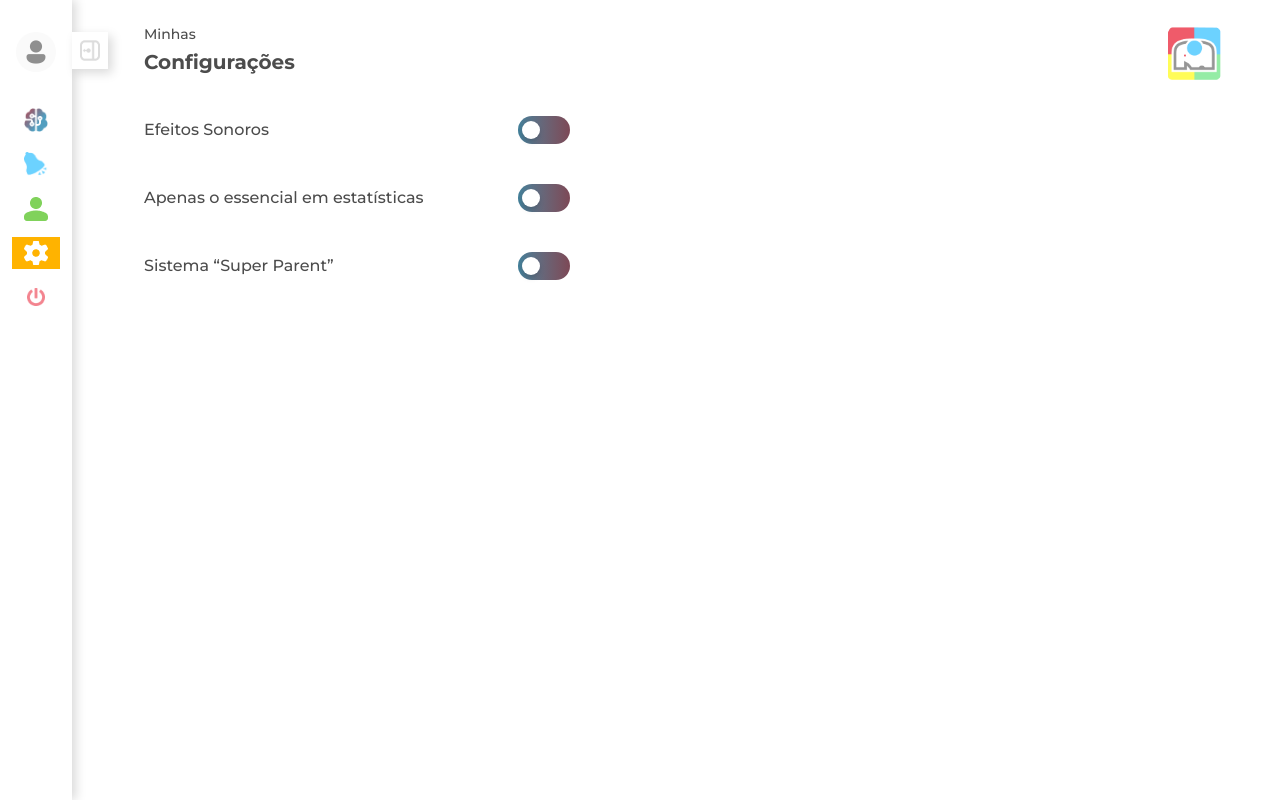
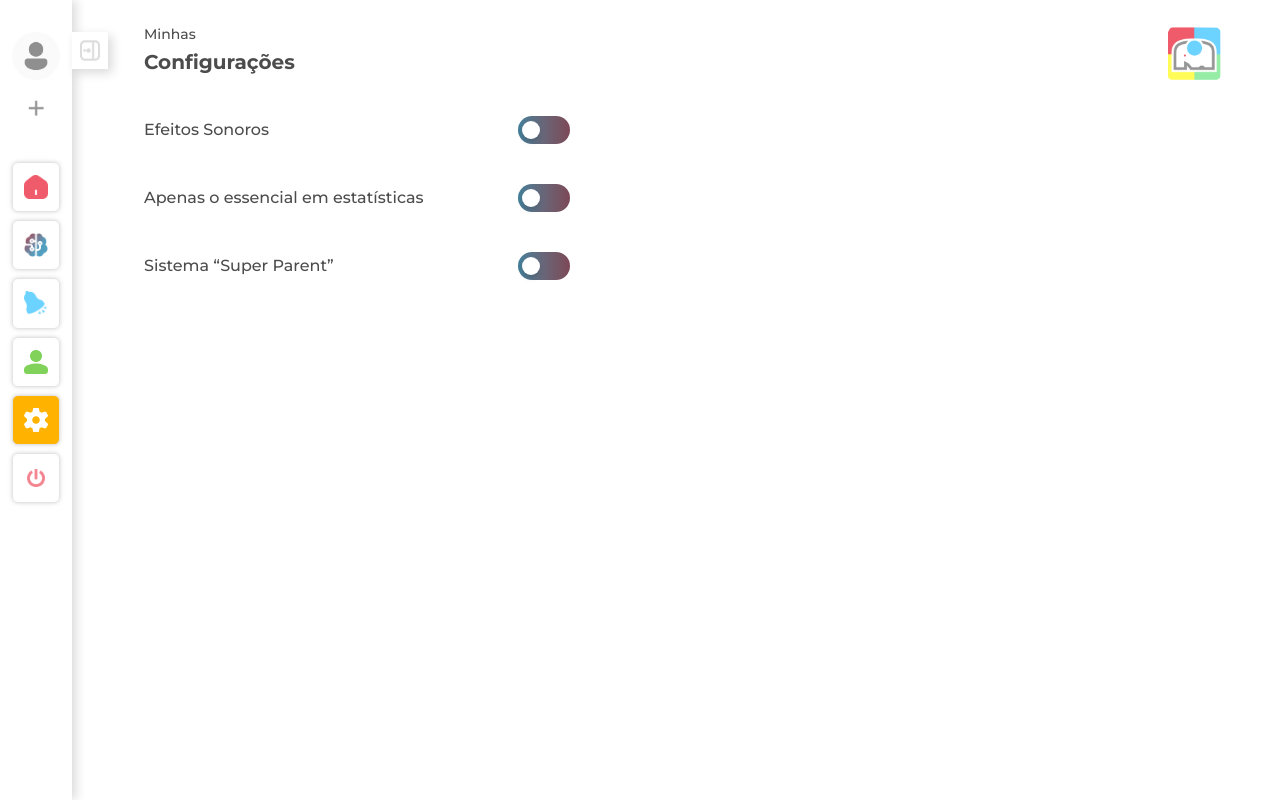
Before and after one commit to jmkirimis/dashboard-learny, a Next.js app: page /configuracoes in a window 1280 px wide. Both pictures are taken after a click on the button 274 px from the left and 50 px from the top of the page. Built offline with nearby package versions, Linux system fonts and the light colour scheme.

Commit message:
feat: adiciona botão para a home na navbar e ajusta a exibição da versão recolhida

```diff
--- a/src/components/ContainerChildren.tsx
+++ b/src/components/ContainerChildren.tsx
@@ -129,6 +129,7 @@ export default function ContainerChildren({
                     onClick={() => {
                       router.push("/crianca/cadastro");
                       router.refresh();
+                      onClose();
                     }}
                     className="flex items-center justify-center"
                   >
@@ -155,7 +156,10 @@ export default function ContainerChildren({
                     </div>
                     <button
                       className="hover:cursor-pointer bg-white rounded-full p-2"
-                      onClick={() => router.push(`/crianca/${child?._id}`)}
+                      onClick={() => {
+                        router.push(`/crianca/${child?._id}`)
+                        onClose();
+                      }}
                     >
                       <Image
                         src="/icons/config.png"
@@ -195,6 +199,7 @@ export default function ContainerChildren({
                     onClick={() => {
                       router.push("/crianca/cadastro");
                       router.refresh();
+                      onClose();
                     }}
                   >
                     <div className="flex items-center justify-center">
--- a/src/components/Navbar/BtnNavbar.tsx
+++ b/src/components/Navbar/BtnNavbar.tsx
@@ -19,11 +19,12 @@ export default function BtnNavbar({
 }: Props) {
   return (
     <button
-      className={`flex items-center hover:cursor-pointer ${text == "Estatística" && selected ? "bg-linear-to-r from-[#8f6579] to-[#519ebf]" : ""} ${
-        isNavbarOpen
-          ? "border border-zinc-200 rounded-md p-2 shadow-[0_0_4px_rgba(150,150,150,0.4)] hover:shadow-[0_0_6px_rgba(100,100,100,0.6)]"
-          : "justify-center"
-      }`}
+      className={`
+        flex items-center py-2 hover:cursor-pointer border border-zinc-200
+        rounded-md shadow-[0_0_4px_rgba(150,150,150,0.4)] hover:shadow-[0_0_6px_rgba(100,100,100,0.6)]
+        ${text == "Estatística" && selected ? "bg-linear-to-r from-[#8f6579] to-[#519ebf]" : ""}
+        ${isNavbarOpen ? "px-3" : "justify-center m-1 py-2"}
+      `}
       style={{
         backgroundColor: selected ? bgColor : "",
       }}
--- a/src/components/Navbar/Navbar.tsx
+++ b/src/components/Navbar/Navbar.tsx
@@ -65,14 +65,26 @@ export default function Navbar() {
               </span>
             </div>
           ) : (
-            <a className="flex items-center gap-3 p-1 rounded-md transition text-sm">
-              {
+            <div className="flex flex-col items-center gap-1.5 p-1 rounded-md transition text-sm">
                 <div
-                  className="w-10 h-10 flex items-end justify-end pr-2 pb-2 bg-[url('/images/avatar-big.png')] bg-contain bg-no-repeat rounded-full mb-4"
+                  className="w-12 h-12 flex items-end justify-end bg-contain bg-no-repeat rounded-full"
+                  style={{ backgroundImage: `url(${user?.profilePicture || "/images/avatar-big.png"})` }}
                 />
-              }
-            </a>
+                <div
+                  className={`w-11 h-11 bg-cover bg-center bg-no-repeat rounded-full ${child?.profilePicture && "border-2 border-white"} hover:cursor-pointer`}
+                  style={{ backgroundImage: `url(${child ? child.profilePicture || "/images/avatar.png" : "/images/add.png"})` }}
+                />
+            </div>
           )}
+          <div className={`flex flex-col w-full ${isOpen ? "gap-3" : "mt-3"}`}>
+            <BtnNavbar
+              icon={"home-whithout-bg.png"}
+              text="Home"
+              isNavbarOpen={isOpen}
+              selected={pathname === "/home"}
+              bgColor="#EF5B6A"
+              onClick={() => router.push("/home")}
+            />
             <BtnNavbar
               icon={"statistic.png"}
               text="Estatística"
@@ -111,6 +123,7 @@ export default function Navbar() {
               isNavbarOpen={isOpen}
               onClick={logout}
             />
+          </div>
         </nav>
         {modalOpen &&
           <ContainerChildren
```
Also changed, not shown: public/icons/home-whithout-bg.png (added). Lines whose indentation alone changed are shown as unchanged.
